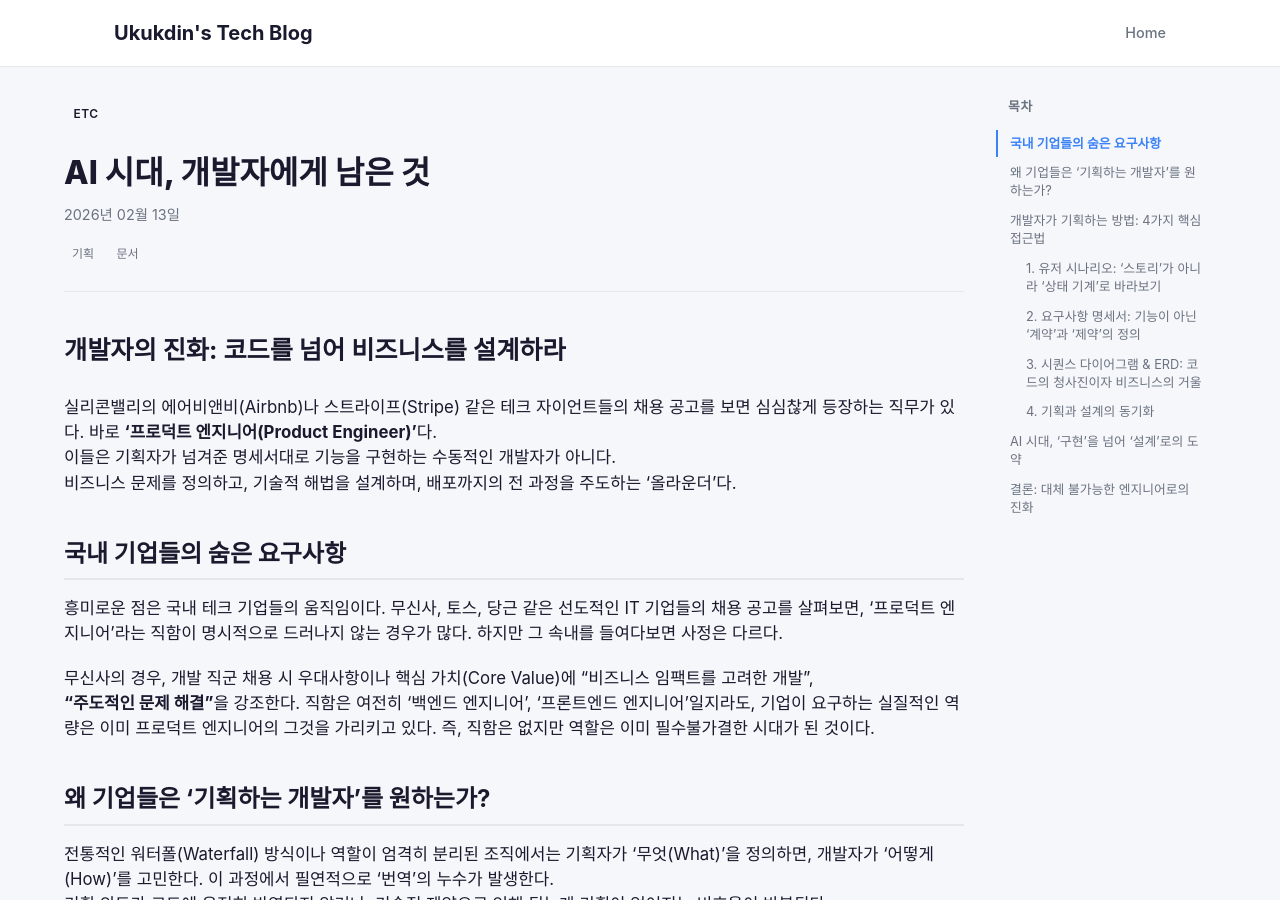
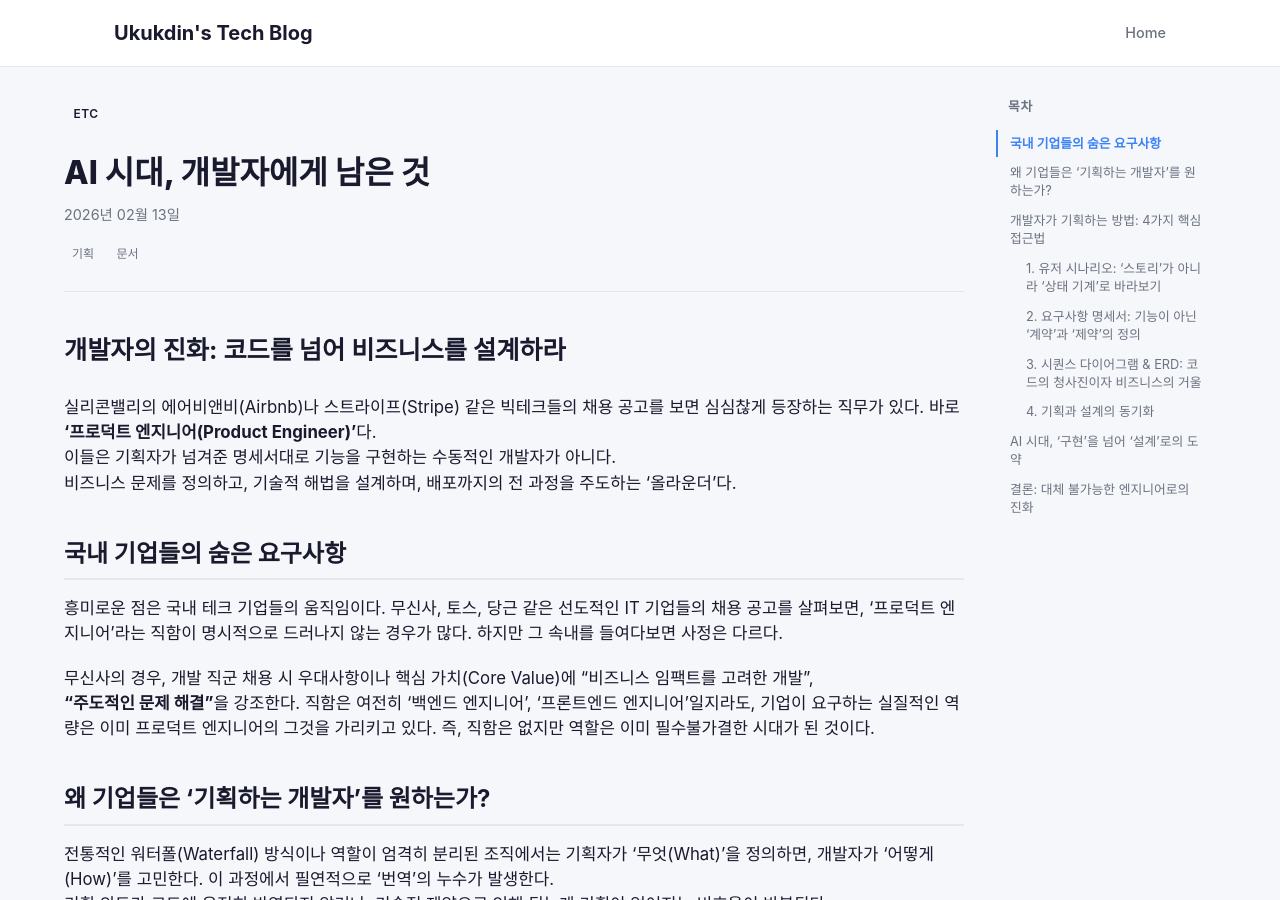
Before and after one commit to ukukdin/ukukdin.github.io, a Jekyll site: the page built from _posts/2026-02-13-why-programmers-doing-pm.md, in a window 1280 px wide and 900 px high. Built offline with Jekyll 4.4.1, drawn with Linux system fonts in a browser that asks for light colours.

Commit message:
Update 2026-02-13-why-programmers-doing-pm.md

```diff
--- a/_posts/2026-02-13-why-programmers-doing-pm.md
+++ b/_posts/2026-02-13-why-programmers-doing-pm.md
@@ -10,7 +10,7 @@ excerpt: "개발자의 시야에서 바라보는 기획 단계"
 # 개발자의 진화: 코드를 넘어 비즈니스를 설계하라
 
 <br>
-실리콘밸리의 에어비앤비(Airbnb)나 스트라이프(Stripe) 같은 테크 자이언트들의 채용 공고를 보면 심심찮게 등장하는 직무가 있다. 바로 **'프로덕트 엔지니어(Product Engineer)'**다.
+실리콘밸리의 에어비앤비(Airbnb)나 스트라이프(Stripe) 같은 빅테크들의 채용 공고를 보면 심심찮게 등장하는 직무가 있다. 바로 **'프로덕트 엔지니어(Product Engineer)'**다.
 <br>이들은 기획자가 넘겨준 명세서대로 기능을 구현하는 수동적인 개발자가 아니다. <br>비즈니스 문제를 정의하고, 기술적 해법을 설계하며, 배포까지의 전 과정을 주도하는 '올라운더'다.
 
 ## 국내 기업들의 숨은 요구사항
```
